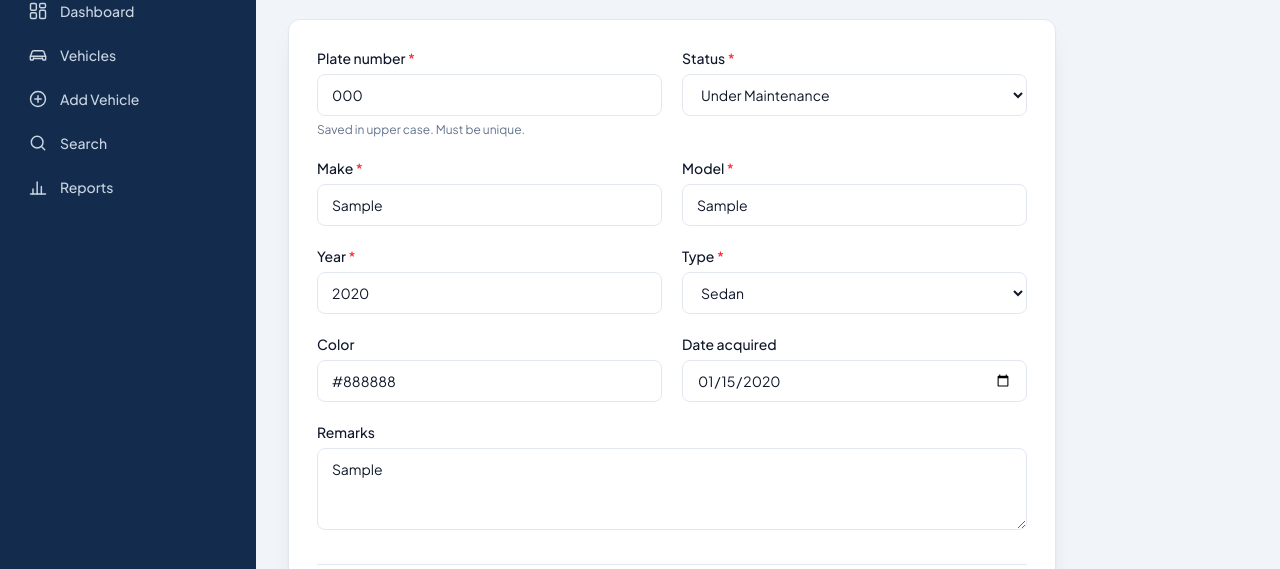
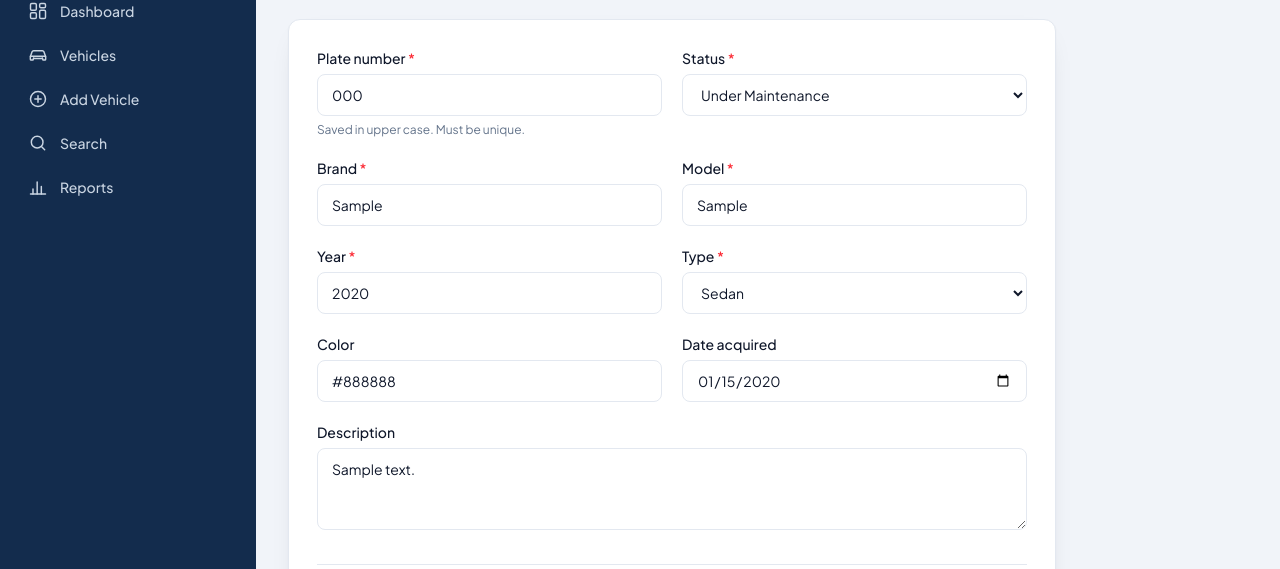
Before and after one commit to ordrid/vehicleinventory, a Flask app: page /vehicles/1/edit in a window 1280 px wide. Shown: the part 93-662 px from the top of the page. Run offline with Flask 3, Linux system fonts and the light colour scheme; the visitor is signed in with stand-in values (Sample User, id 1); tables that the repository leaves empty hold one stand-in row (values such as "Sample post"); style sheets or scripts are compiled from the project's sources; some libraries are stand-ins or nearby versions.

Commit message:
refactor: rename Vehicle.make to brand and remarks to description
Mechanical rename across the model column, WTForms field, route
handlers, CSV column list, CLI sample data, templates and tests. No
behaviour changes; general "Vehicle Inventory" copy is left alone for
a later rebranding pass.

Co-Authored-By: Claude Sonnet 5 <noreply@anthropic.com>

```diff
--- a/rental/cli.py
+++ b/rental/cli.py
@@ -85,20 +85,20 @@ def seed_command():
     db = get_session()
     added = 0
 
-    for plate, make, model, year, vtype, color, status, acquired, remarks in SAMPLE_VEHICLES:
+    for plate, brand, model, year, vtype, color, status, acquired, description in SAMPLE_VEHICLES:
         if db.scalars(select(Vehicle).where(Vehicle.plate_number == plate)).first():
             continue
         db.add(
             Vehicle(
                 plate_number=plate,
-                make=make,
+                brand=brand,
                 model=model,
                 year=year,
                 vehicle_type=vtype,
                 color=color,
                 status=status,
                 date_acquired=acquired,
-                remarks=remarks or None,
+                description=description or None,
             )
         )
         added += 1
--- a/rental/forms.py
+++ b/rental/forms.py
@@ -114,10 +114,10 @@ class VehicleForm(FlaskForm):
         filters=[clean_plate],
         validators=[DataRequired(message="Plate number is required."), Length(max=20)],
     )
-    make = StringField(
-        "Make",
+    brand = StringField(
+        "Brand",
         filters=[clean_text],
-        validators=[DataRequired(message="Make is required."), Length(max=50)],
+        validators=[DataRequired(message="Brand is required."), Length(max=50)],
     )
     model = StringField(
         "Model",
@@ -137,7 +137,7 @@ class VehicleForm(FlaskForm):
         validators=[DataRequired()],
     )
     date_acquired = DateField("Date acquired", validators=[Optional()])
-    remarks = TextAreaField("Remarks", filters=[clean_text], validators=[Optional()])
+    description = TextAreaField("Description", filters=[clean_text], validators=[Optional()])
     submit = SubmitField("Save vehicle")
 
     def __init__(self, *args, **kwargs):
--- a/rental/models.py
+++ b/rental/models.py
@@ -63,14 +63,14 @@ class Vehicle(Base):
 
     id: Mapped[int] = mapped_column(Integer, primary_key=True)
     plate_number: Mapped[str] = mapped_column(String(20), unique=True, nullable=False)
-    make: Mapped[str] = mapped_column(String(50), nullable=False)
+    brand: Mapped[str] = mapped_column(String(50), nullable=False)
     model: Mapped[str] = mapped_column(String(50), nullable=False)
     year: Mapped[int] = mapped_column(Integer, nullable=False)
     vehicle_type: Mapped[str] = mapped_column(String(20), nullable=False)
     color: Mapped[str | None] = mapped_column(String(30), nullable=True)
     status: Mapped[str] = mapped_column(String(20), nullable=False, default="Available")
     date_acquired: Mapped[date | None] = mapped_column(Date, nullable=True)
-    remarks: Mapped[str | None] = mapped_column(Text, nullable=True)
+    description: Mapped[str | None] = mapped_column(Text, nullable=True)
     created_at: Mapped[datetime] = mapped_column(DateTime, default=utcnow, nullable=False)
     updated_at: Mapped[datetime] = mapped_column(
         DateTime, default=utcnow, onupdate=utcnow, nullable=False
@@ -82,4 +82,4 @@ class Vehicle(Base):
         return STATUS_BADGES.get(self.status, "pill-slate")
 
     def __repr__(self) -> str:
-        return f"<Vehicle {self.plate_number} {self.make} {self.model}>"
+        return f"<Vehicle {self.plate_number} {self.brand} {self.model}>"
--- a/rental/reports.py
+++ b/rental/reports.py
@@ -18,14 +18,14 @@ bp = Blueprint("reports", __name__)
 CSV_COLUMNS = [
     "id",
     "plate_number",
-    "make",
+    "brand",
     "model",
     "year",
     "vehicle_type",
     "color",
     "status",
     "date_acquired",
-    "remarks",
+    "description",
 ]
 
 
--- a/rental/templates/partials/_vehicle_form_fields.html
+++ b/rental/templates/partials/_vehicle_form_fields.html
@@ -23,9 +23,9 @@
   </div>
 
   <div>
-    <label class="field-label" for="{{ form.make.id }}">Make <span class="text-red-500">*</span></label>
-    {{ form.make(class="field" ~ invalid(form.make), placeholder="Toyota", required=true) }}
-    {{ errors(form.make) }}
+    <label class="field-label" for="{{ form.brand.id }}">Brand <span class="text-red-500">*</span></label>
+    {{ form.brand(class="field" ~ invalid(form.brand), placeholder="Toyota", required=true) }}
+    {{ errors(form.brand) }}
   </div>
 
   <div>
@@ -59,8 +59,8 @@
   </div>
 
   <div class="sm:col-span-2">
-    <label class="field-label" for="{{ form.remarks.id }}">Remarks</label>
-    {{ form.remarks(class="field", rows=3, placeholder="Anything worth noting about this vehicle") }}
-    {{ errors(form.remarks) }}
+    <label class="field-label" for="{{ form.description.id }}">Description</label>
+    {{ form.description(class="field", rows=3, placeholder="Anything worth noting about this vehicle") }}
+    {{ errors(form.description) }}
   </div>
 </div>
--- a/rental/templates/partials/_vehicle_table.html
+++ b/rental/templates/partials/_vehicle_table.html
@@ -23,7 +23,7 @@
         <thead>
           <tr>
             <th>{{ sort_header('Plate', 'plate', sort, direction) }}</th>
-            <th class="hidden sm:table-cell">{{ sort_header('Make', 'make', sort, direction) }}</th>
+            <th class="hidden sm:table-cell">{{ sort_header('Brand', 'brand', sort, direction) }}</th>
             <th class="hidden sm:table-cell">Model</th>
             <th class="hidden md:table-cell">{{ sort_header('Year', 'year', sort, direction) }}</th>
             <th class="hidden lg:table-cell">Type</th>
@@ -36,7 +36,7 @@
           {% for vehicle in vehicles %}
             <tr>
               <td class="whitespace-nowrap font-mono text-xs font-semibold tracking-tight sm:text-[13px]">{{ vehicle.plate_number }}</td>
-              <td class="hidden font-medium sm:table-cell">{{ vehicle.make }}</td>
+              <td class="hidden font-medium sm:table-cell">{{ vehicle.brand }}</td>
               <td class="hidden text-muted sm:table-cell">{{ vehicle.model }}</td>
               <td class="hidden text-muted md:table-cell">{{ vehicle.year }}</td>
               <td class="hidden text-muted lg:table-cell">{{ vehicle.vehicle_type }}</td>
--- a/rental/templates/vehicle_delete.html
+++ b/rental/templates/vehicle_delete.html
@@ -20,7 +20,7 @@
   <dl class="divide-y divide-line px-6">
     {% set rows = [
       ('Plate', vehicle.plate_number),
-      ('Vehicle', vehicle.year ~ ' ' ~ vehicle.make ~ ' ' ~ vehicle.model),
+      ('Vehicle', vehicle.year ~ ' ' ~ vehicle.brand ~ ' ' ~ vehicle.model),
       ('Type', vehicle.vehicle_type),
       ('Color', vehicle.color or '—')
     ] %}
--- a/rental/templates/vehicle_form.html
+++ b/rental/templates/vehicle_form.html
@@ -6,7 +6,7 @@
   <h1 class="page-title">{{ heading }}</h1>
   <p class="mt-1 text-sm text-muted">
     {% if vehicle %}
-      Updating {{ vehicle.year }} {{ vehicle.make }} {{ vehicle.model }}.
+      Updating {{ vehicle.year }} {{ vehicle.brand }} {{ vehicle.model }}.
     {% else %}
       Fields marked <span class="text-red-500">*</span> are required.
     {% endif %}
--- a/rental/vehicles.py
+++ b/rental/vehicles.py
@@ -19,7 +19,7 @@ PER_PAGE = 10
 # column here means a user cannot put arbitrary SQL in the ?sort= parameter.
 SORTABLE_COLUMNS = {
     "plate": Vehicle.plate_number,
-    "make": Vehicle.make,
+    "brand": Vehicle.brand,
     "year": Vehicle.year,
 }
 
@@ -48,14 +48,14 @@ def plate_already_used(plate_number: str, ignore_id: int | None = None) -> bool:
 def copy_form_into_vehicle(form: VehicleForm, vehicle: Vehicle) -> None:
     """Copy the validated form values onto a Vehicle object."""
     vehicle.plate_number = form.plate_number.data
-    vehicle.make = form.make.data
+    vehicle.brand = form.brand.data
     vehicle.model = form.model.data
     vehicle.year = form.year.data
     vehicle.vehicle_type = form.vehicle_type.data
     vehicle.color = form.color.data
     vehicle.status = form.status.data
     vehicle.date_acquired = form.date_acquired.data
-    vehicle.remarks = form.remarks.data
+    vehicle.description = form.description.data
 
 
 def apply_sorting(query, sort: str, direction: str):
@@ -99,7 +99,7 @@ def dashboard():
 @bp.route("/vehicles")
 @viewer_required
 def list_vehicles():
-    """List every vehicle in a table, 10 per page, sortable by plate, make or year."""
+    """List every vehicle in a table, 10 per page, sortable by plate, brand or year."""
     sort = request.args.get("sort", "plate")
     direction = request.args.get("dir", "asc")
     page = request.args.get("page", 1, type=int)
@@ -224,7 +224,7 @@ def delete_vehicle(vehicle_id: int):
 @bp.route("/search")
 @viewer_required
 def search():
-    """Search vehicles by plate, make or model and filter by status and type.
+    """Search vehicles by plate, brand or model and filter by status and type.
 
     The text box does a case-insensitive partial match on all three text fields
     at once. ``ilike`` is used because SQLAlchemy renders it as a real ILIKE on
@@ -243,7 +243,7 @@ def search():
         pattern = f"%{term}%"
         query = query.where(
             Vehicle.plate_number.ilike(pattern)
-            | Vehicle.make.ilike(pattern)
+            | Vehicle.brand.ilike(pattern)
             | Vehicle.model.ilike(pattern)
         )
     if status in STATUSES:
```
Also changed, not shown: rental/templates/vehicle_detail.html (+6 -6 lines), tests/conftest.py (+1 -1 lines), tests/test_vehicles.py (+6 -6 lines).
